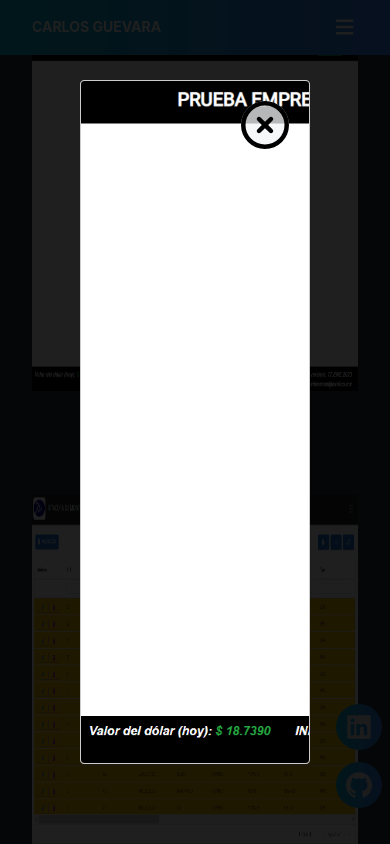
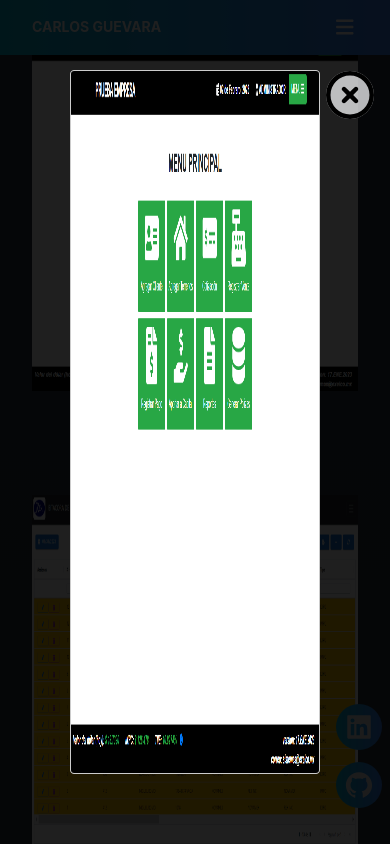
Before and after one commit to jcguv117/react-portafolio, a React (Create React App) app: page / in a window 390 px wide. Both pictures are taken after a click on the element 258 px from the left and 2999 px from the top of the page. Shown: the part 2577-3421 px from the top of the page. Built offline with nearby package versions, Linux system fonts and the light colour scheme.

Commit message:
responsive expand image modal

```diff
--- a/src/components/Projects.js
+++ b/src/components/Projects.js
@@ -61,16 +61,17 @@ export default function Projects() {
             zIndex: '150',
           },
           content: {
-            inset: '80px',
-            backgroundImage: `url("${showModal.img}")`,
-            backgroundRepeat: 'no-repeat',
-            backgroundSize: 'cover',
+            inset: '70px',
+            padding: '0px',
           }
         }}
       >
-      <button className="z-[151] float-right rounded-full bg-gray-100/75 hover:bg-gray-100 w-12" onClick={() => handleCloseModal()}>
-        <svg xmlns="http://www.w3.org/2000/svg" viewBox="0 0 512 512"><path d="M256 48a208 208 0 1 1 0 416 208 208 0 1 1 0-416zm0 464A256 256 0 1 0 256 0a256 256 0 1 0 0 512zM175 175c-9.4 9.4-9.4 24.6 0 33.9l47 47-47 47c-9.4 9.4-9.4 24.6 0 33.9s24.6 9.4 33.9 0l47-47 47 47c9.4 9.4 24.6 9.4 33.9 0s9.4-24.6 0-33.9l-47-47 47-47c9.4-9.4 9.4-24.6 0-33.9s-24.6-9.4-33.9 0l-47 47-47-47c-9.4-9.4-24.6-9.4-33.9 0z"/></svg>
-      </button>
+      <div className="flex relative h-full w-full">
+        <button className="fixed right-[1em] z-[151] float-right rounded-full bg-gray-100/75 hover:bg-gray-100 w-12" onClick={() => handleCloseModal()}>
+          <svg xmlns="http://www.w3.org/2000/svg" viewBox="0 0 512 512"><path d="M256 48a208 208 0 1 1 0 416 208 208 0 1 1 0-416zm0 464A256 256 0 1 0 256 0a256 256 0 1 0 0 512zM175 175c-9.4 9.4-9.4 24.6 0 33.9l47 47-47 47c-9.4 9.4-9.4 24.6 0 33.9s24.6 9.4 33.9 0l47-47 47 47c9.4 9.4 24.6 9.4 33.9 0s9.4-24.6 0-33.9l-47-47 47-47c9.4-9.4 9.4-24.6 0-33.9s-24.6-9.4-33.9 0l-47 47-47-47c-9.4-9.4-24.6-9.4-33.9 0z"/></svg>
+        </button>
+        <img className="w-full bg-auto bg-no-repeat bg-center" src={showModal.img} alt="project" />
+      </div>
     </ReactModal>
     );
   }
```
